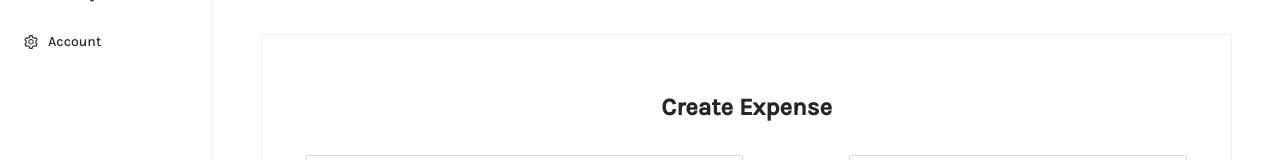
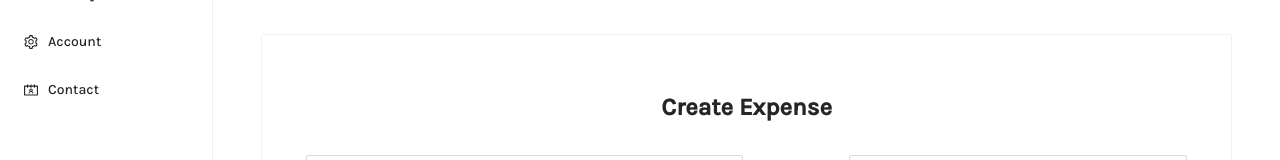
Before and after one commit to yeukfei02/divisionly-web, a React (Create React App) app: page /dashboard/expenses/create-expense in a window 1280 px wide. Shown: the part 174-334 px from the top of the page. Built offline with nearby package versions, Linux system fonts and the light colour scheme.

Commit message:
fix: 🐛 fix contact page in create page and expense details

```diff
--- a/src/components/expense/CreateExpense.tsx
+++ b/src/components/expense/CreateExpense.tsx
@@ -20,6 +20,7 @@ import {
   DollarOutlined,
   SettingOutlined,
   InboxOutlined,
+  ContactsOutlined,
 } from "@ant-design/icons";
 import { useNavigate } from "react-router-dom";
 import axios from "axios";
@@ -29,6 +30,7 @@ import Groups from "../groups/Groups";
 import Friends from "../friends/Friends";
 import Activity from "../activity/Activity";
 import Account from "../account/Account";
+import Contact from "../contact/Contact";
 
 const { Dragger } = Upload;
 const { Title } = Typography;
@@ -311,6 +313,10 @@ function CreateExpense(): JSX.Element {
           setCurrentPage("account");
           navigate(`/dashboard/account`);
           break;
+        case "6":
+          setCurrentPage("contact");
+          navigate(`/dashboard/contact`);
+          break;
         default:
           break;
       }
@@ -335,6 +341,9 @@ function CreateExpense(): JSX.Element {
         break;
       case "account":
         resultDiv = <Account />;
+        break;
+      case "contact":
+        resultDiv = <Contact />;
         break;
       default:
         break;
@@ -640,6 +649,9 @@ function CreateExpense(): JSX.Element {
             <Menu.Item key="5" icon={<SettingOutlined />}>
               Account
             </Menu.Item>
+            <Menu.Item key="6" icon={<ContactsOutlined />}>
+              Contact
+            </Menu.Item>
           </Menu>
         </Col>
         <Col span={20}>
--- a/src/components/expense/ExpenseDetails.tsx
+++ b/src/components/expense/ExpenseDetails.tsx
@@ -233,7 +233,7 @@ function ExpenseDetails(): JSX.Element {
         >
           <Title level={4}>Friend:</Title>
           <a className="display-link">
-            {expense.friend ? expense.friend.id : ""}
+            {expense.friend ? expense.friend.name : ""}
           </a>
         </div>
       );
@@ -255,7 +255,7 @@ function ExpenseDetails(): JSX.Element {
         >
           <Title level={4}>Group:</Title>
           <a className="display-link">
-            {expense.group ? expense.group.id : ""}
+            {expense.group ? expense.group.name : ""}
           </a>
         </div>
       );
--- a/src/components/friends/CreateFriend.tsx
+++ b/src/components/friends/CreateFriend.tsx
@@ -19,6 +19,7 @@ import {
   DollarOutlined,
   SettingOutlined,
   InboxOutlined,
+  ContactsOutlined,
 } from "@ant-design/icons";
 import { useNavigate } from "react-router-dom";
 import axios from "axios";
@@ -28,6 +29,7 @@ import Groups from "../groups/Groups";
 import Activity from "../activity/Activity";
 import Expense from "../expense/Expense";
 import Account from "../account/Account";
+import Contact from "../contact/Contact";
 
 const { Dragger } = Upload;
 const { Title } = Typography;
@@ -147,6 +149,10 @@ function CreateFriend(): JSX.Element {
           setCurrentPage("account");
           navigate(`/dashboard/account`);
           break;
+        case "6":
+          setCurrentPage("contact");
+          navigate(`/dashboard/contact`);
+          break;
         default:
           break;
       }
@@ -171,6 +177,9 @@ function CreateFriend(): JSX.Element {
         break;
       case "account":
         resultDiv = <Account />;
+        break;
+      case "contact":
+        resultDiv = <Contact />;
         break;
       default:
         break;
@@ -288,6 +297,9 @@ function CreateFriend(): JSX.Element {
             <Menu.Item key="5" icon={<SettingOutlined />}>
               Account
             </Menu.Item>
+            <Menu.Item key="6" icon={<ContactsOutlined />}>
+              Contact
+            </Menu.Item>
           </Menu>
         </Col>
         <Col span={20}>
--- a/src/components/groups/CreateGroup.tsx
+++ b/src/components/groups/CreateGroup.tsx
@@ -19,6 +19,7 @@ import {
   DollarOutlined,
   SettingOutlined,
   InboxOutlined,
+  ContactsOutlined,
 } from "@ant-design/icons";
 import { useNavigate } from "react-router-dom";
 import axios from "axios";
@@ -28,6 +29,7 @@ import Friends from "../friends/Friends";
 import Activity from "../activity/Activity";
 import Account from "../account/Account";
 import Expense from "../expense/Expense";
+import Contact from "../contact/Contact";
 
 const { Dragger } = Upload;
 const { Title } = Typography;
@@ -165,6 +167,10 @@ function CreateGroup(): JSX.Element {
           setCurrentPage("account");
           navigate(`/dashboard/account`);
           break;
+        case "6":
+          setCurrentPage("contact");
+          navigate(`/dashboard/contact`);
+          break;
         default:
           break;
       }
@@ -189,6 +195,9 @@ function CreateGroup(): JSX.Element {
         break;
       case "account":
         resultDiv = <Account />;
+        break;
+      case "contact":
+        resultDiv = <Contact />;
         break;
       default:
         break;
@@ -319,6 +328,9 @@ function CreateGroup(): JSX.Element {
             <Menu.Item key="5" icon={<SettingOutlined />}>
               Account
             </Menu.Item>
+            <Menu.Item key="6" icon={<ContactsOutlined />}>
+              Contact
+            </Menu.Item>
           </Menu>
         </Col>
         <Col span={20}>
```
